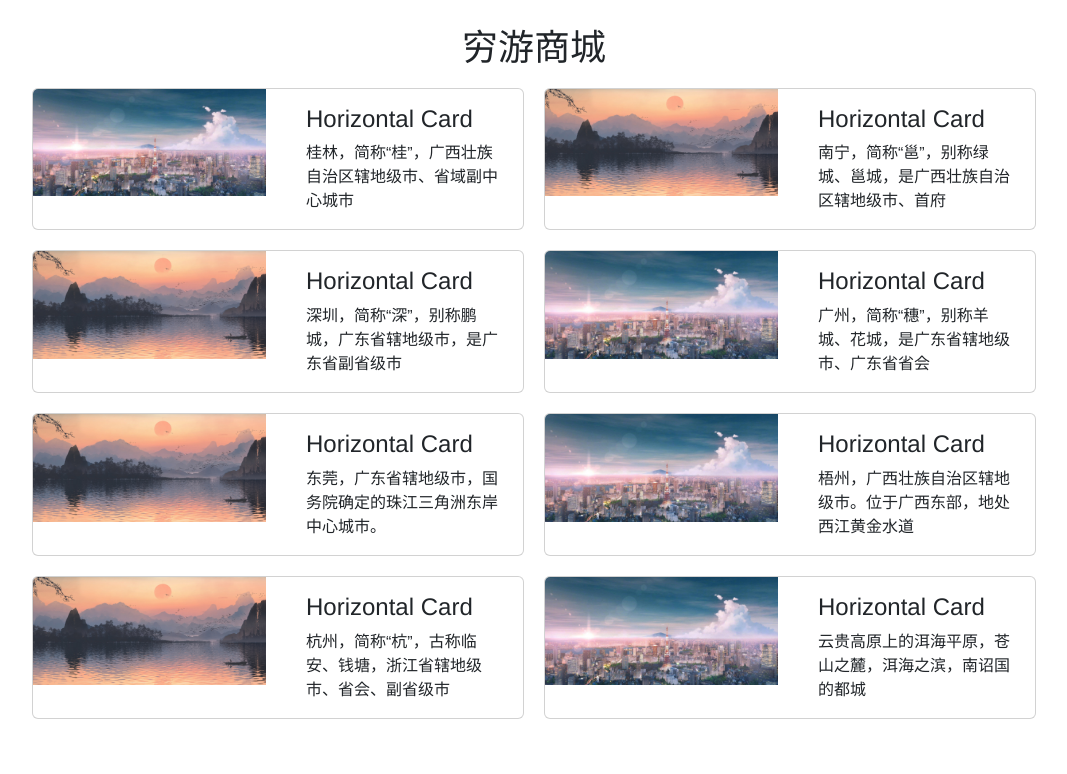
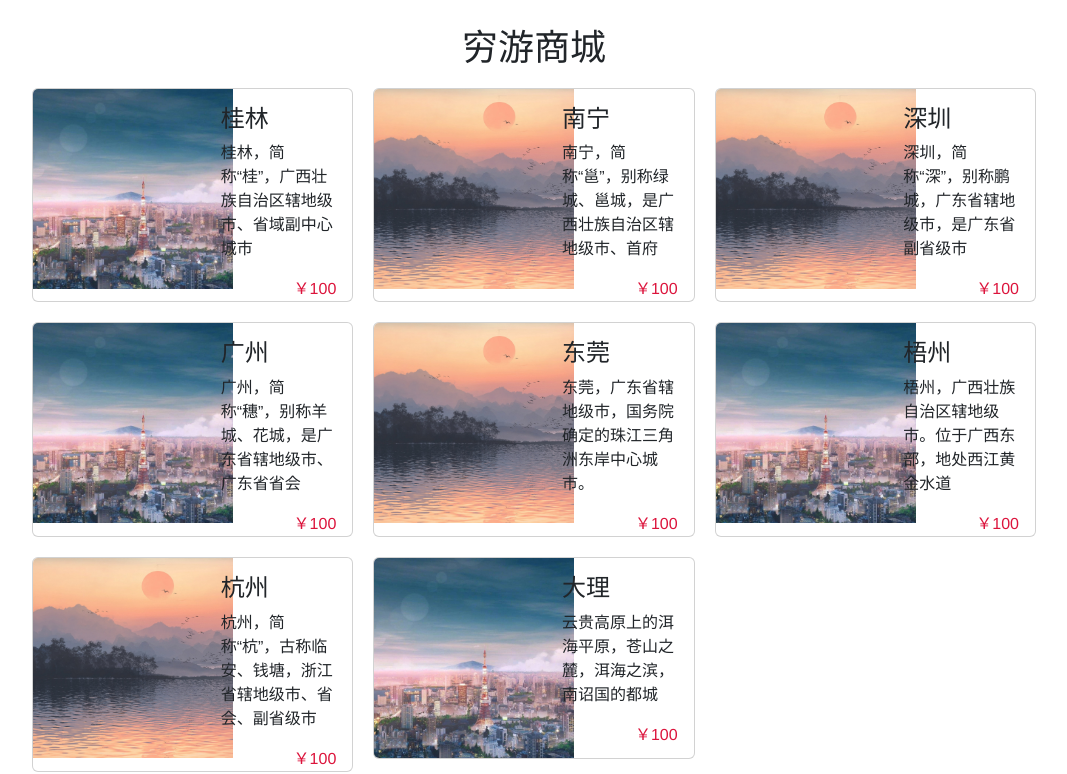
Before and after one commit to Funny1124/walking-with-the-wind, a Vue app: page / in a window 1280 px wide. Shown: the part 1456-2230 px from the top of the page, without its empty margins (106-1173 px from the left). Built offline with nearby package versions, Linux system fonts and the light colour scheme.

Commit message:
首页 商城 修改

```diff
--- a/src/views/HomeView.vue
+++ b/src/views/HomeView.vue
@@ -55,18 +55,22 @@
       <h2>穷游商城</h2>
       <el-row>
         <!--        style="max-width: 540px;"-->
-        <el-col :span="12" v-for="(item, index) in new_list" :key="index" style="padding: 10px">
+        <el-col :span="8" v-for="(item, index) in new_list" :key="index" style="padding: 10px">
           <b-card no-body class="overflow-hidden">
             <b-row no-gutters>
               <b-col md="6">
-                <b-card-img :src=item.image :alt=item.city class="rounded-0"></b-card-img>
+                <b-card-img :src=item.image :alt=item.city class="rounded-0"
+                            style="object-fit: cover; height: 200px;width: 200px"></b-card-img>
               </b-col>
               <b-col md="6">
-                <b-card-body title="Horizontal Card">
+                <b-card-body :title=item.city>
                   <b-card-text>
                     {{
                       item.description
                     }}
+                  </b-card-text>
+                  <b-card-text style="float: right;color: crimson">
+                    ￥100
                   </b-card-text>
                 </b-card-body>
               </b-col>
```
